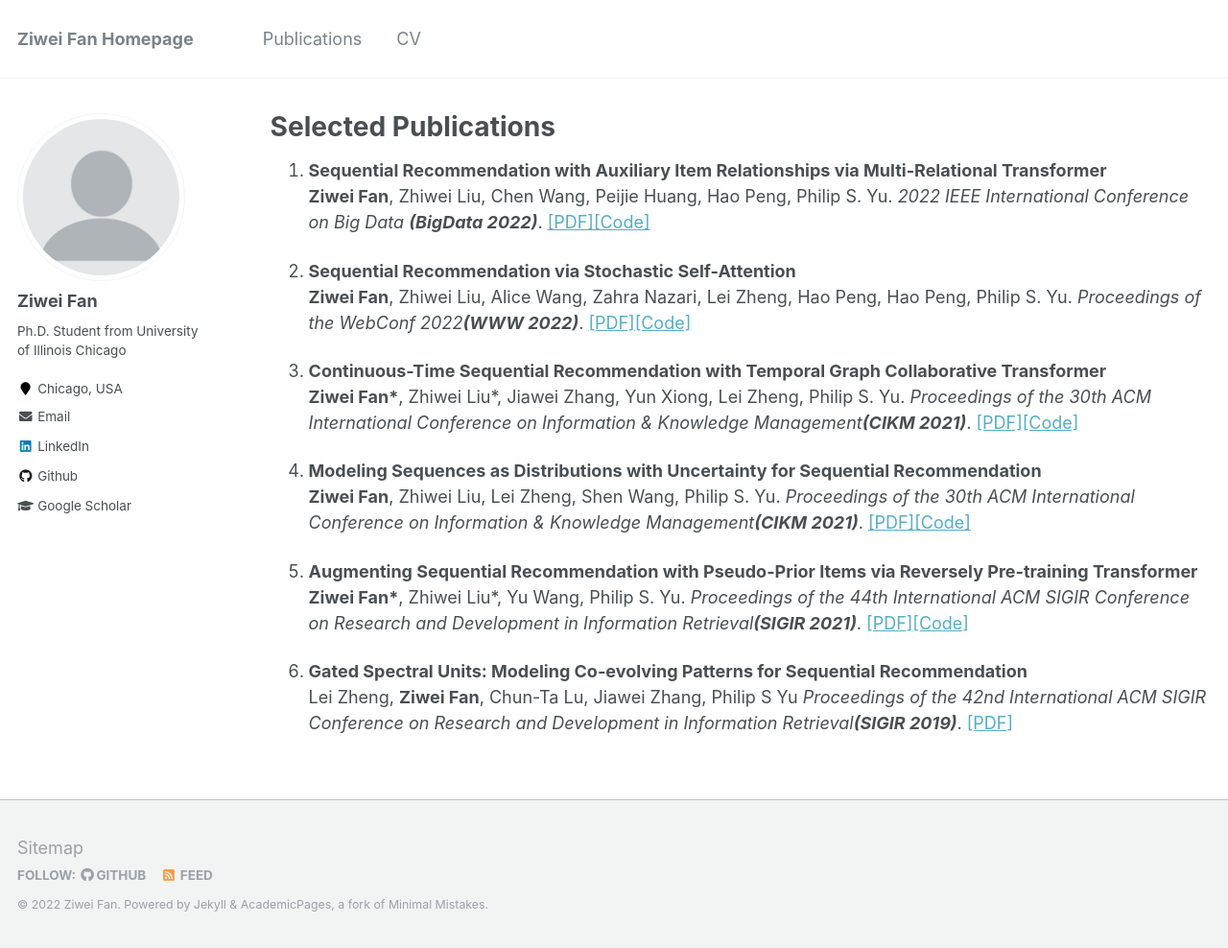
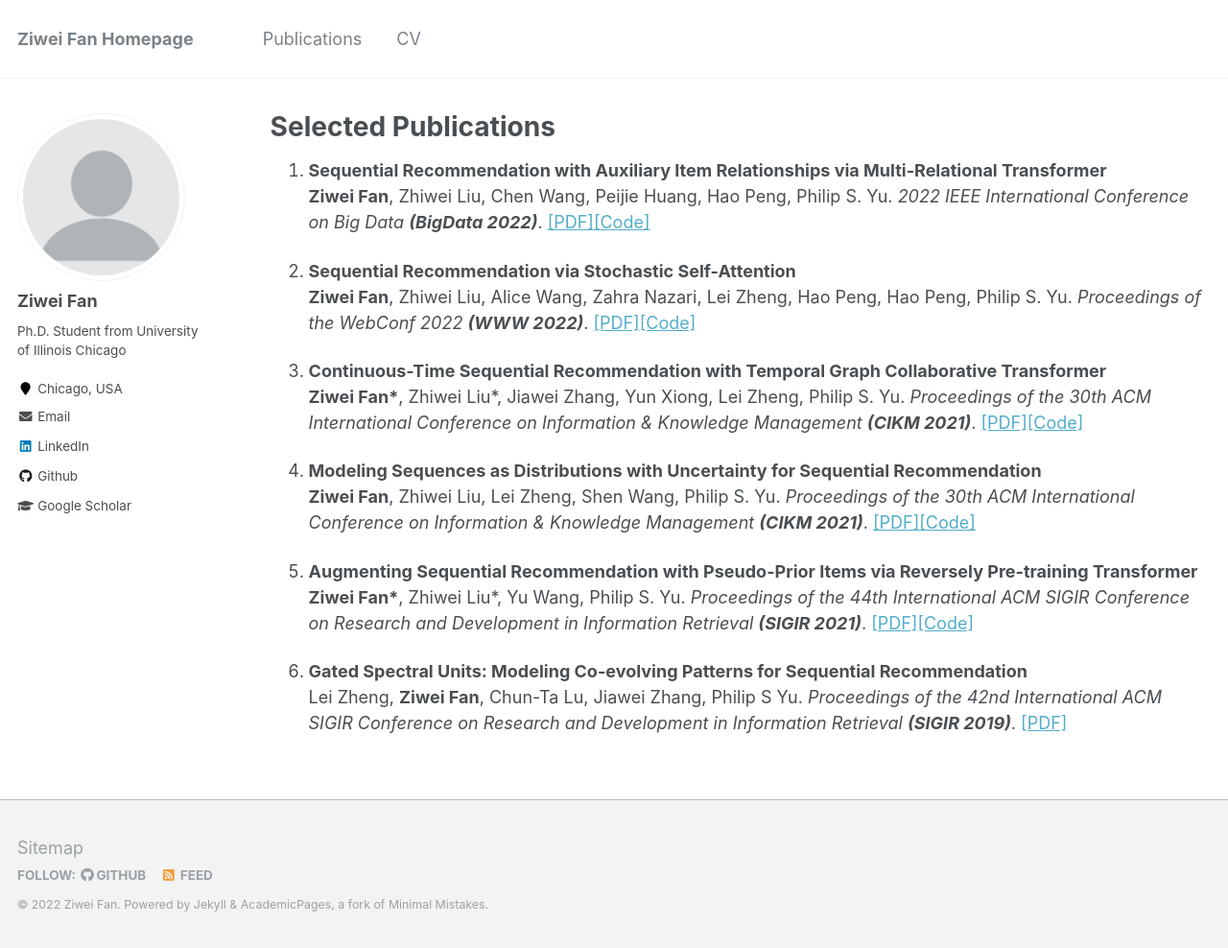
Before and after one commit to ziwei-fan/ziwei-fan.github.io, a Jekyll site: the page built from _pages/publications.md, in a window 1280 px wide and 988 px high. Shown: the whole window at 96% size. Built offline with Jekyll 4.4.1, drawn with Linux system fonts in a browser that asks for light colours.

```diff
--- a/_pages/publications.md
+++ b/_pages/publications.md
@@ -8,19 +8,19 @@ author_profile: true
 [[PDF]](https://arxiv.org/pdf/2210.13572.pdf)[[Code]](https://github.com/zfan20/MT4SR)
 
 
-2. <b>Sequential Recommendation via Stochastic Self-Attention</b> <br> <b>Ziwei Fan</b>, Zhiwei Liu, Alice Wang, Zahra Nazari, Lei Zheng, Hao Peng, Hao Peng, Philip S. Yu. <i>Proceedings of the WebConf 2022<b>(WWW 2022)</b></i>.
+2. <b>Sequential Recommendation via Stochastic Self-Attention</b> <br> <b>Ziwei Fan</b>, Zhiwei Liu, Alice Wang, Zahra Nazari, Lei Zheng, Hao Peng, Hao Peng, Philip S. Yu. <i>Proceedings of the WebConf 2022 <b>(WWW 2022)</b></i>.
 [[PDF]](https://arxiv.org/pdf/2201.06035.pdf)[[Code]](https://github.com/zfan20/STOSA)
 
 
-3. <b>Continuous-Time Sequential Recommendation with Temporal Graph Collaborative Transformer</b> <br> <b>Ziwei Fan\*</b>, Zhiwei Liu\*, Jiawei Zhang, Yun Xiong, Lei Zheng, Philip S. Yu. <i>Proceedings of the 30th ACM International Conference on Information & Knowledge Management<b>(CIKM 2021)</b></i>.
+3. <b>Continuous-Time Sequential Recommendation with Temporal Graph Collaborative Transformer</b> <br> <b>Ziwei Fan\*</b>, Zhiwei Liu\*, Jiawei Zhang, Yun Xiong, Lei Zheng, Philip S. Yu. <i>Proceedings of the 30th ACM International Conference on Information & Knowledge Management <b>(CIKM 2021)</b></i>.
 [[PDF]](https://arxiv.org/pdf/2108.06625.pdf)[[Code]](https://github.com/DyGRec/TGSRec)
 
-4. <b>Modeling Sequences as Distributions with Uncertainty for Sequential Recommendation</b> <br> <b>Ziwei Fan</b>, Zhiwei Liu, Lei Zheng, Shen Wang, Philip S. Yu. <i>Proceedings of the 30th ACM International Conference on Information & Knowledge Management<b>(CIKM 2021)</b></i>.
+4. <b>Modeling Sequences as Distributions with Uncertainty for Sequential Recommendation</b> <br> <b>Ziwei Fan</b>, Zhiwei Liu, Lei Zheng, Shen Wang, Philip S. Yu. <i>Proceedings of the 30th ACM International Conference on Information & Knowledge Management <b>(CIKM 2021)</b></i>.
 [[PDF]](https://arxiv.org/pdf/2106.06165.pdf)[[Code]](https://github.com/DyGRec/DT4SR)
 
-5. <b>Augmenting Sequential Recommendation with Pseudo-Prior Items via Reversely Pre-training Transformer</b> <br> <b>Ziwei Fan\*</b>, Zhiwei Liu\*, Yu Wang, Philip S. Yu. <i>Proceedings of the 44th International ACM SIGIR Conference on Research and Development in Information Retrieval<b>(SIGIR 2021)</b></i>.
+5. <b>Augmenting Sequential Recommendation with Pseudo-Prior Items via Reversely Pre-training Transformer</b> <br> <b>Ziwei Fan\*</b>, Zhiwei Liu\*, Yu Wang, Philip S. Yu. <i>Proceedings of the 44th International ACM SIGIR Conference on Research and Development in Information Retrieval <b>(SIGIR 2021)</b></i>.
 [[PDF]](https://dl.acm.org/doi/pdf/10.1145/3404835.3463036)[[Code]](https://github.com/DyGRec/ASReP)
 
 
-6. <b>Gated Spectral Units: Modeling Co-evolving Patterns for Sequential Recommendation</b> <br> Lei Zheng, <b>Ziwei Fan</b>, Chun-Ta Lu, Jiawei Zhang, Philip S Yu <i>Proceedings of the 42nd International ACM SIGIR Conference on Research and Development in Information Retrieval<b>(SIGIR 2019)</b></i>.
+6. <b>Gated Spectral Units: Modeling Co-evolving Patterns for Sequential Recommendation</b> <br> Lei Zheng, <b>Ziwei Fan</b>, Chun-Ta Lu, Jiawei Zhang, Philip S Yu. <i>Proceedings of the 42nd International ACM SIGIR Conference on Research and Development in Information Retrieval <b>(SIGIR 2019)</b></i>.
 [[PDF]](https://dl.acm.org/doi/pdf/10.1145/3331184.3331329)
```
